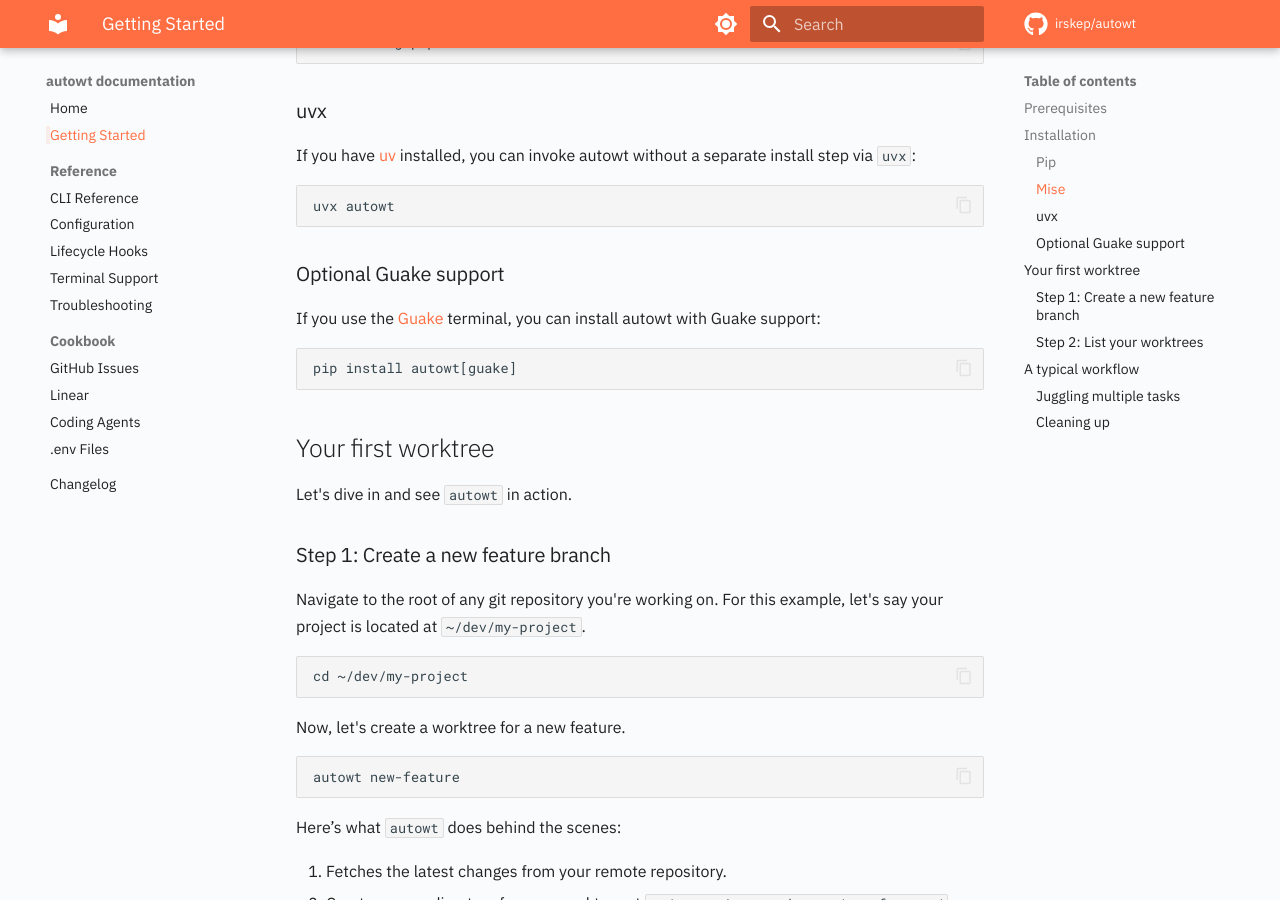
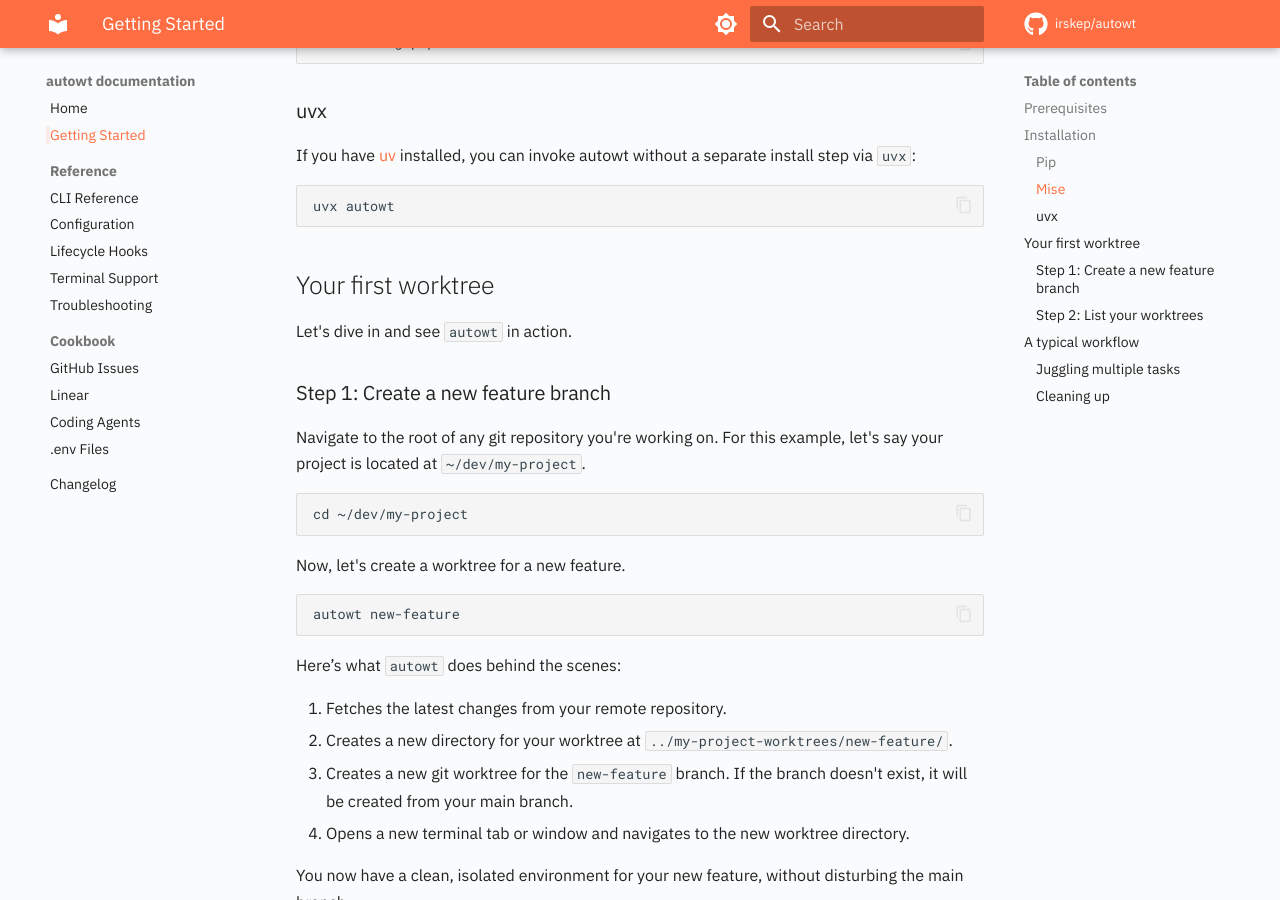
Before and after one commit to irskep/autowt, an MkDocs documentation site: the page built from docs/gettingstarted.md, in a window 1280 px wide and 900 px high, scrolled down 944 px. Built offline with MkDocs 1.6.1 and Material for MkDocs 9.7.7, drawn with Linux system fonts in a browser that asks for light colours; comment, search, counter and statistics services are not loaded; the version menu is left out.

Commit message:
Bump automate-terminal and remove guake instructions that are not needed anymore

````diff
--- a/docs/gettingstarted.md
+++ b/docs/gettingstarted.md
@@ -37,14 +37,6 @@ If you have [uv](https://docs.astral.sh/uv/) installed, you can invoke autowt wi
 
 ```bash
 uvx autowt
-```
-
-### Optional Guake support
-
-If you use the [Guake](http://guake-project.org/) terminal, you can install autowt with Guake support:
-
-```bash
-pip install autowt[guake]
 ```
 
 ## Your first worktree
--- a/pyproject.toml
+++ b/pyproject.toml
@@ -31,7 +31,7 @@ dependencies = [
     "textual>=0.50.0",
     "toml>=0.10.0",
     "rich>=13.0.0",
-    "automate-terminal>=0.1.9",
+    "automate-terminal>=0.1.10",
 ]
 
 
@@ -73,6 +73,3 @@ docs = [
     "pymdown-extensions>=10.3.1",
     "mkdocs-github-admonitions-plugin",
 ]
-guake = [
-    "automate-terminal[guake]==0.1.9",
-]
````
Also changed, not shown: CHANGELOG.md (+0 -1 lines), 1 other file.
